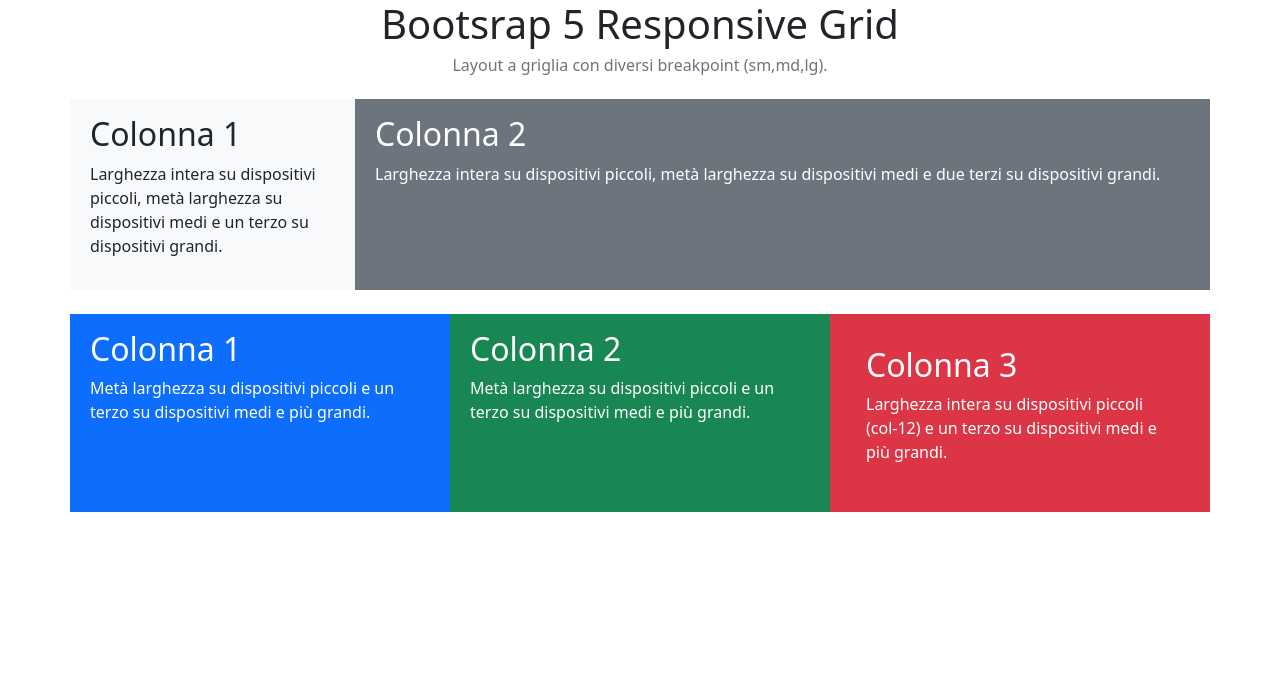
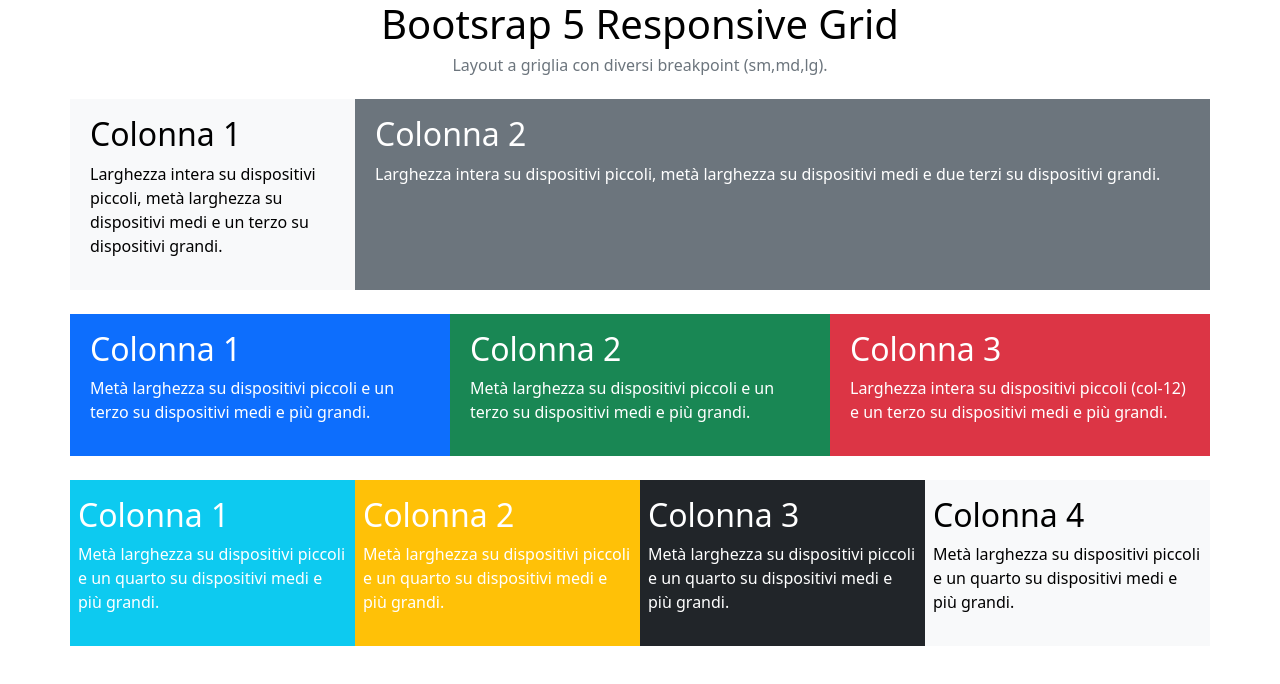
Before and after one commit to imnxtamess/htmlcss-bootstrap-layout, a plain HTML site: page index.html in a window 1280 px wide. Drawn offline with nearby package versions, Linux system fonts and the light colour scheme.

Commit message:
add third row and refactured the code

```diff
--- a/index.html
+++ b/index.html
@@ -11,10 +11,10 @@
       crossorigin="anonymous"
     />
   </head>
-  <body>
+  <body class="text-white">
     <div class="container">
       <div class="text-center mb-4">
-        <h1>Bootsrap 5 Responsive Grid</h1>
+        <h1 class="text-black">Bootsrap 5 Responsive Grid</h1>
         <h6 class="text-secondary">
           Layout a griglia con diversi breakpoint (sm,md,lg).
         </h6>
@@ -22,8 +22,8 @@
 
       <!-- Finish Header -->
 
-      <section class="row mb-4">
-        <div class="col-sm-12 col-md-6 col-lg-3 bg-light">
+      <section class="row mb-4 row-cols-sm-1 row-cols-md-2">
+        <div class="col-lg-3 bg-light text-black">
           <div class="px-2 py-3">
             <h2>Colonna 1</h2>
             <p>
@@ -32,7 +32,7 @@
             </p>
           </div>
         </div>
-        <div class="col-sm-12 col-md-6 col-lg-9 bg-secondary text-white">
+        <div class="col-lg-9 bg-secondary">
           <div class="px-2 py-3">
             <h2>Colonna 2</h2>
           <p>
@@ -45,8 +45,8 @@
 
       <!-- Finish First Row -->
 
-      <section class="row mb-4">
-        <div class="col-sm-6 col-md-4 text-white bg-primary">
+      <section class="row mb-4 row-cols-sm-2 row-cols-md-3">
+        <div class="bg-primary">
           <div class="px-2 py-3">
             <h2>Colonna 1</h2>
             <p>
@@ -55,7 +55,7 @@
             </p>
           </div>
         </div>
-        <div class="col-sm-6 col-md-4 text-white bg-success">
+        <div class="bg-success">
           <div class="px-2 py-3">
             <h2>Colonna 2</h2>
             <p>
@@ -65,8 +65,7 @@
           </div>
 
         </div>
-        <div class="col-sm-12 col-md-4 text-white bg-danger">
-          <div class="m-3">
+        <div class="col-sm-12 bg-danger">
             <div class="px-2 py-3">
               <h2>Colonna 3</h2>
               <p>
@@ -74,10 +73,32 @@
                 dispositivi medi e più grandi.
               </p>
             </div>
-          </div>
         </div>
       </section>
+
       <!-- Finish Second Row -->
+
+    <section class="row mb-4 row-cols-sm-2 row-cols-md-4">
+      <div class="bg-info px-2 py-3">
+        <h2>Colonna 1</h2>
+        <p>Metà larghezza su dispositivi piccoli e un quarto su dispositivi medi e più grandi.</p>
+      </div>
+      <div class="bg-warning px-2 py-3">
+        <h2>Colonna 2</h2>
+        <p>Metà larghezza su dispositivi piccoli e un quarto su dispositivi medi e più grandi.</p>
+      </div>
+      <div class="bg-dark px-2 py-3">
+        <h2>Colonna 3</h2>
+        <p>Metà larghezza su dispositivi piccoli e un quarto su dispositivi medi e più grandi.</p>
+      </div>
+      <div class="bg-light text-black px-2 py-3">
+        <h2>Colonna 4</h2>
+        <p>Metà larghezza su dispositivi piccoli e un quarto su dispositivi medi e più grandi.</p>
+      </div>
+    </section>
+
+    <!-- Finish Third Row -->
+
     <script
       src="https://cdn.jsdelivr.net/npm/bootstrap@5.3.3/dist/js/bootstrap.bundle.min.js"
       integrity="sha384-YvpcrYf0tY3lHB60NNkmXc5s9fDVZLESaAA55NDzOxhy9GkcIdslK1eN7N6jIeHz"
```
